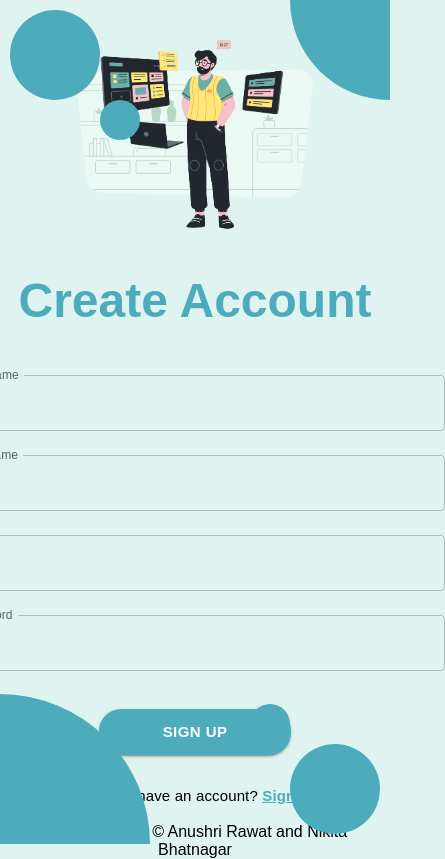
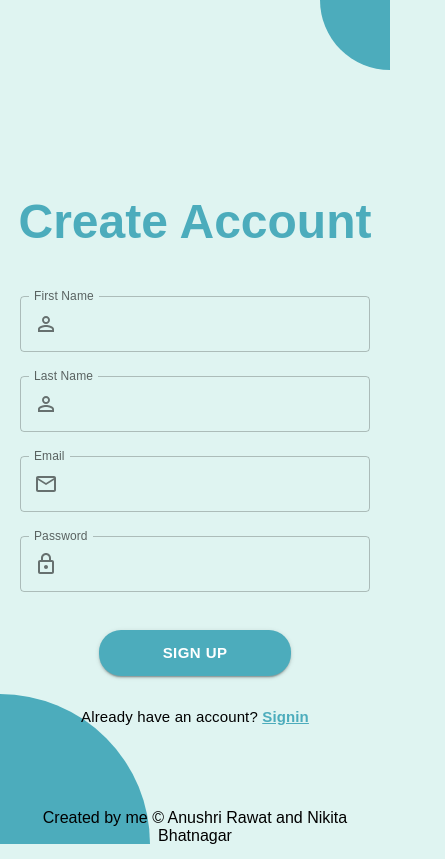
Before and after one commit to Anushri-Rawat/D4D_frontend, a React (Create React App) app: page /signup in a window 390 px wide. Shown: the whole page, 445 px wide, since content can reach past the window. Built offline with nearby package versions, Linux system fonts and the light colour scheme; a web font is replaced by a local one.

Commit message:
made login/signup responsive

```diff
--- a/src/App.js
+++ b/src/App.js
@@ -6,6 +6,7 @@ import HomePage from "./pages/HomePage";
 import { Route, Routes } from "react-router-dom";
 import SignupPage from "./pages/SignupPage";
 import SigninPage from "./pages/SigninPage";
+import ProfilePage from "./pages/ProfilePage";
 function App() {
   return (
     <div className="App">
@@ -27,6 +28,7 @@ function App() {
 
           <Route path="/signup" element={<SignupPage />} />
           <Route path="/signin" element={<SigninPage />} />
+          <Route path="/profile" element={<ProfilePage />} />
         </Routes>
       </main>
       <footer>
--- a/src/component/SigninForm.js
+++ b/src/component/SigninForm.js
@@ -6,11 +6,15 @@ import MailOutlineIcon from "@mui/icons-material/MailOutline";
 import LockOutlinedIcon from "@mui/icons-material/LockOutlined";
 import PersonOutlineOutlinedIcon from "@mui/icons-material/PersonOutlineOutlined";
 import { Typography } from "@mui/material";
+import { useTheme } from "@mui/material/styles";
+import useMediaQuery from "@mui/material/useMediaQuery";
 import { useSelector } from "react-redux";
 import Spinner from "./Spinner";
 const SigninForm = ({ formik }) => {
   const userLogin = useSelector((state) => state.userLogin);
   const { loading, error, userInfo } = userLogin;
+  const theme = useTheme();
+  const matches = useMediaQuery(theme.breakpoints.down("sm"));
   return (
     <Grid container justifyContent="center">
       <form
@@ -33,7 +37,7 @@ const SigninForm = ({ formik }) => {
               </InputAdornment>
             ),
           }}
-          sx={{ width: "500px" }}
+          sx={{ width: matches ? "350px" : "470px" }}
           value={formik.values.email}
           onChange={formik.handleChange}
           error={formik.touched.email && Boolean(formik.errors.email)}
@@ -53,7 +57,7 @@ const SigninForm = ({ formik }) => {
               </InputAdornment>
             ),
           }}
-          sx={{ width: "500px" }}
+          sx={{ width: matches ? "350px" : "470px" }}
           value={formik.values.password}
           onChange={formik.handleChange}
           error={formik.touched.password && Boolean(formik.errors.password)}
--- a/src/component/SignupForm.js
+++ b/src/component/SignupForm.js
@@ -7,10 +7,14 @@ import LockOutlinedIcon from "@mui/icons-material/LockOutlined";
 import PersonOutlineOutlinedIcon from "@mui/icons-material/PersonOutlineOutlined";
 import { useSelector } from "react-redux";
 import { Typography } from "@mui/material";
+import { useTheme } from "@mui/material/styles";
+import useMediaQuery from "@mui/material/useMediaQuery";
 import Spinner from "./Spinner";
 const SignupForm = ({ formik }) => {
   const userRegister = useSelector((state) => state.userRegister);
   const { loading, error, userInfo } = userRegister;
+  const theme = useTheme();
+  const matches = useMediaQuery(theme.breakpoints.down("sm"));
   return (
     <Grid container justifyContent="center">
       <form
@@ -33,7 +37,7 @@ const SignupForm = ({ formik }) => {
               </InputAdornment>
             ),
           }}
-          sx={{ width: "500px" }}
+          sx={{ width: matches ? "350px" : "470px" }}
           value={formik.values.first_name}
           onChange={formik.handleChange}
           error={formik.touched.first_name && Boolean(formik.errors.first_name)}
@@ -52,7 +56,7 @@ const SignupForm = ({ formik }) => {
               </InputAdornment>
             ),
           }}
-          sx={{ width: "500px" }}
+          sx={{ width: matches ? "350px" : "470px" }}
           value={formik.values.last_name}
           onChange={formik.handleChange}
           error={formik.touched.last_name && Boolean(formik.errors.last_name)}
@@ -71,7 +75,7 @@ const SignupForm = ({ formik }) => {
               </InputAdornment>
             ),
           }}
-          sx={{ width: "500px" }}
+          sx={{ width: matches ? "350px" : "470px" }}
           value={formik.values.email}
           onChange={formik.handleChange}
           error={formik.touched.email && Boolean(formik.errors.email)}
@@ -91,7 +95,7 @@ const SignupForm = ({ formik }) => {
               </InputAdornment>
             ),
           }}
-          sx={{ width: "500px" }}
+          sx={{ width: matches ? "350px" : "470px" }}
           value={formik.values.password}
           onChange={formik.handleChange}
           error={formik.touched.password && Boolean(formik.errors.password)}
@@ -114,7 +118,7 @@ const SignupForm = ({ formik }) => {
           sx={{
             borderRadius: "22px",
             color: "#fff",
-            fontWeight: "500",
+            fontWeight: "470",
             padding: "10px 64px",
             margin: "30px auto",
             display: "block",
--- a/src/index.css
+++ b/src/index.css
@@ -12,7 +12,7 @@ body {
 }
 .css-sghohy-MuiButtonBase-root-MuiButton-root,
 .css-1nclpby-MuiButtonBase-root-MuiButton-root,
-.css-ettv54-MuiButtonBase-root-MuiButton-root {
+[class*="MuiButtonBase"] {
   background-color: #4cacbc !important;
   font-weight: 600 !important;
 }
--- a/src/pages/SigninPage.js
+++ b/src/pages/SigninPage.js
@@ -2,13 +2,15 @@ import { Typography } from "@mui/material";
 import Container from "@mui/material/Container";
 import Grid from "@mui/material/Grid";
 import img from "./../images/DrawKit Vector Illustration Project Manager (5).png";
-import { Link as RouterLink } from "react-router-dom";
+import { Link as RouterLink, useNavigate } from "react-router-dom";
 import { useFormik } from "formik";
 import * as yup from "yup";
 import SigninForm from "../component/SigninForm";
 import { login } from "../actions/userActions";
 import { useDispatch, useSelector } from "react-redux";
-
+import { useTheme } from "@mui/material/styles";
+import useMediaQuery from "@mui/material/useMediaQuery";
+import { useEffect } from "react";
 const validationSchema = yup.object({
   email: yup
     .string("Enter your email")
@@ -24,6 +26,14 @@ const Signup = () => {
   const dispatch = useDispatch();
   const userLogin = useSelector((state) => state.userLogin);
   const { loading, error, userInfo } = userLogin;
+
+  const navigate = useNavigate();
+  useEffect(() => {
+    if (!loading && !error && userInfo) {
+      navigate("/profile");
+    }
+  }, [userInfo, loading, error, navigate]);
+
   const formik = useFormik({
     initialValues: {
       email: "",
@@ -34,6 +44,10 @@ const Signup = () => {
       dispatch(login(values));
     },
   });
+  const theme = useTheme();
+  const matches = useMediaQuery(theme.breakpoints.up("md"));
+  const matchessm = useMediaQuery(theme.breakpoints.down("sm"));
+  const matchesxs = useMediaQuery("(min-width:500px)");
 
   return (
     <Container maxWidth="xl">
@@ -47,30 +61,39 @@ const Signup = () => {
         }}
       >
         <Grid item xs={12} md={6}>
+          {matchesxs && (
+            <>
               <div
                 style={{
                   backgroundColor: "#4cacbc",
-              width: "90px",
-              height: "90px",
+                  width: matchessm ? "60px" : "90px",
+                  height: matchessm ? "60px" : "90px",
                   borderRadius: "50%",
                   position: "absolute",
+                  zIndex: "-1",
+                  zIndex: "-1",
                   left: "10px",
                   top: "10px",
                 }}
               ></div>
+
               <div
                 style={{
                   backgroundColor: "#4cacbc",
-              width: "40px",
-              height: "40px",
+                  width: matchessm ? "20px" : "40px",
+                  height: matchessm ? "20px" : "40px",
                   borderRadius: "50%",
                   position: "absolute",
-              left: "100px",
-              top: "100px",
+                  zIndex: "-1",
+                  zIndex: "-1",
+                  left: matchessm ? "70px" : "100px",
+                  top: matchessm ? "70px" : "100px",
                 }}
               ></div>
+            </>
+          )}
 
-          <img src={img} alt="" style={{ width: "100%", marginLeft: "50px" }} />
+          {matches && <img src={img} alt="" style={{ width: "100%" }} />}
         </Grid>
         <Grid item xs={12} md={6}>
           <div
@@ -80,6 +103,7 @@ const Signup = () => {
               height: "100px",
               borderRadius: "0 0 0 100%",
               position: "absolute",
+              zIndex: "-1",
               right: "0",
               top: "0",
             }}
@@ -116,33 +140,42 @@ const Signup = () => {
               height: "150px",
               borderRadius: "0 100% 0 0",
               position: "absolute",
+              zIndex: "-1",
               left: "0",
               bottom: "0",
             }}
           ></div>
 
+          {matchesxs && (
+            <>
               <div
                 style={{
                   backgroundColor: "#4cacbc",
-              width: "40px",
-              height: "40px",
+                  width: matchessm ? "20px" : "40px",
+                  height: matchessm ? "20px" : "40px",
                   borderRadius: "50%",
                   position: "absolute",
-              right: "100px",
-              bottom: "100px",
+                  zIndex: "-1",
+                  zIndex: "-1",
+                  right: matchessm ? "70px" : "100px",
+                  bottom: matchessm ? "70px" : "100px",
                 }}
               ></div>
               <div
                 style={{
                   backgroundColor: "#4cacbc",
-              width: "90px",
-              height: "90px",
+                  width: matchessm ? "60px" : "90px",
+                  height: matchessm ? "60px" : "90px",
                   borderRadius: "50%",
                   position: "absolute",
+                  zIndex: "-1",
+                  zIndex: "-1",
                   right: "10px",
                   bottom: "10px",
                 }}
               ></div>
+            </>
+          )}
         </Grid>
       </Grid>
     </Container>
--- a/src/pages/SignupPage.js
+++ b/src/pages/SignupPage.js
@@ -2,13 +2,15 @@ import { Typography } from "@mui/material";
 import Container from "@mui/material/Container";
 import Grid from "@mui/material/Grid";
 import img from "./../images/DrawKit Vector Illustration Project Manager (4).png";
-import { Link as RouterLink } from "react-router-dom";
+import { Link as RouterLink, useNavigate } from "react-router-dom";
 import { useFormik } from "formik";
 import * as yup from "yup";
 import SignupForm from "../component/SignupForm";
-import { StayPrimaryLandscape } from "@mui/icons-material";
 import { register } from "../actions/userActions";
 import { useDispatch, useSelector } from "react-redux";
+import { useTheme } from "@mui/material/styles";
+import useMediaQuery from "@mui/material/useMediaQuery";
+import { useEffect } from "react";
 
 const validationSchema = yup.object({
   email: yup
@@ -31,6 +33,12 @@ const Signup = () => {
   const dispatch = useDispatch();
   const userRegister = useSelector((state) => state.userRegister);
   const { loading, error, userInfo } = userRegister;
+  const navigate = useNavigate();
+  useEffect(() => {
+    if (!loading && !error && userInfo) {
+      navigate("/profile");
+    }
+  }, [userInfo, loading, error, navigate]);
 
   const formik = useFormik({
     initialValues: {
@@ -44,6 +52,10 @@ const Signup = () => {
       dispatch(register(values));
     },
   });
+  const theme = useTheme();
+  const matches = useMediaQuery(theme.breakpoints.up("md"));
+  const matchessm = useMediaQuery(theme.breakpoints.down("sm"));
+  const matchesxs = useMediaQuery("(min-width:500px)");
 
   return (
     <Container maxWidth="xl" sx={{}}>
@@ -57,39 +69,46 @@ const Signup = () => {
         }}
       >
         <Grid item xs={12} md={6}>
+          {matchesxs && (
+            <>
               <div
                 style={{
                   backgroundColor: "#4cacbc",
-              width: "90px",
-              height: "90px",
+                  width: matchessm ? "60px" : "90px",
+                  height: matchessm ? "60px" : "90px",
                   borderRadius: "50%",
                   position: "absolute",
+                  zIndex: "-1",
                   left: "10px",
                   top: "10px",
                 }}
               ></div>
+
               <div
                 style={{
                   backgroundColor: "#4cacbc",
-              width: "40px",
-              height: "40px",
+                  width: matchessm ? "20px" : "40px",
+                  height: matchessm ? "20px" : "40px",
                   borderRadius: "50%",
                   position: "absolute",
-              left: "100px",
-              top: "100px",
+                  zIndex: "-1",
+                  left: matchessm ? "70px" : "100px",
+                  top: matchessm ? "70px" : "100px",
                 }}
               ></div>
-
-          <img src={img} alt="" style={{ width: "100%" }} />
+            </>
+          )}
+          {matches && <img src={img} alt="" style={{ width: "100%" }} />}
         </Grid>
         <Grid item xs={12} md={6}>
           <div
             style={{
               backgroundColor: "#4cacbc",
-              width: "100px",
-              height: "100px",
+              width: !matchesxs ? "70px" : "100px",
+              height: !matchesxs ? "70px" : "100px",
               borderRadius: "0 0 0 100%",
               position: "absolute",
+              zIndex: "-1",
               right: "0",
               top: "0",
             }}
@@ -126,33 +145,40 @@ const Signup = () => {
               height: "150px",
               borderRadius: "0 100% 0 0",
               position: "absolute",
+              zIndex: "-1",
               left: "0",
               bottom: "0",
             }}
           ></div>
 
+          {matchesxs && (
+            <>
               <div
                 style={{
                   backgroundColor: "#4cacbc",
-              width: "40px",
-              height: "40px",
+                  width: matchessm ? "20px" : "40px",
+                  height: matchessm ? "20px" : "40px",
                   borderRadius: "50%",
                   position: "absolute",
-              right: "100px",
-              bottom: "100px",
+                  zIndex: "-1",
+                  right: matchessm ? "70px" : "100px",
+                  bottom: matchessm ? "70px" : "100px",
                 }}
               ></div>
               <div
                 style={{
                   backgroundColor: "#4cacbc",
-              width: "90px",
-              height: "90px",
+                  width: matchessm ? "60px" : "90px",
+                  height: matchessm ? "60px" : "90px",
                   borderRadius: "50%",
                   position: "absolute",
+                  zIndex: "-1",
                   right: "10px",
                   bottom: "10px",
                 }}
               ></div>
+            </>
+          )}
         </Grid>
       </Grid>
     </Container>
```
Also changed, not shown: src/pages/ProfilePage.js (added, +8 -0 lines). Lines whose indentation alone changed are shown as unchanged.
